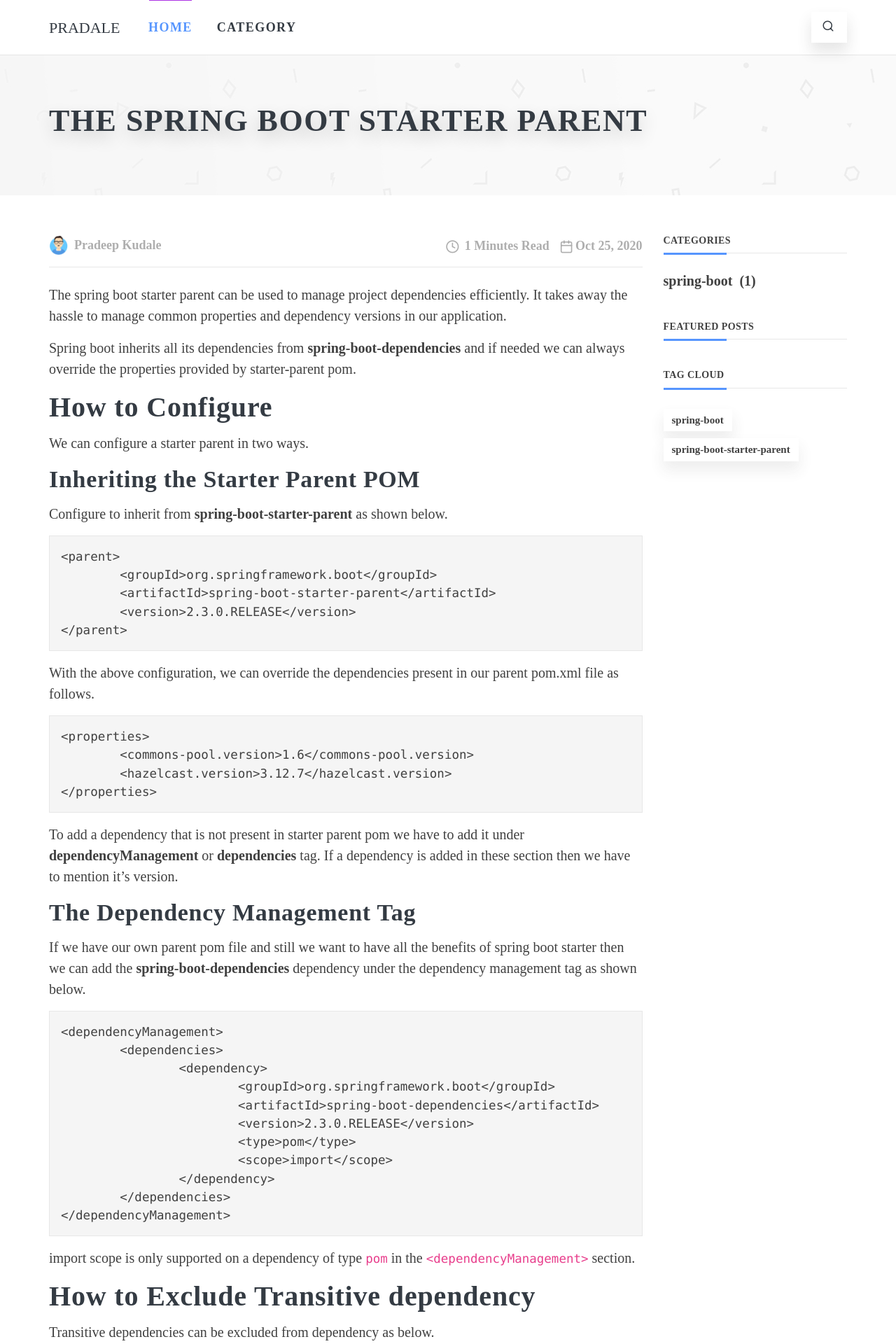
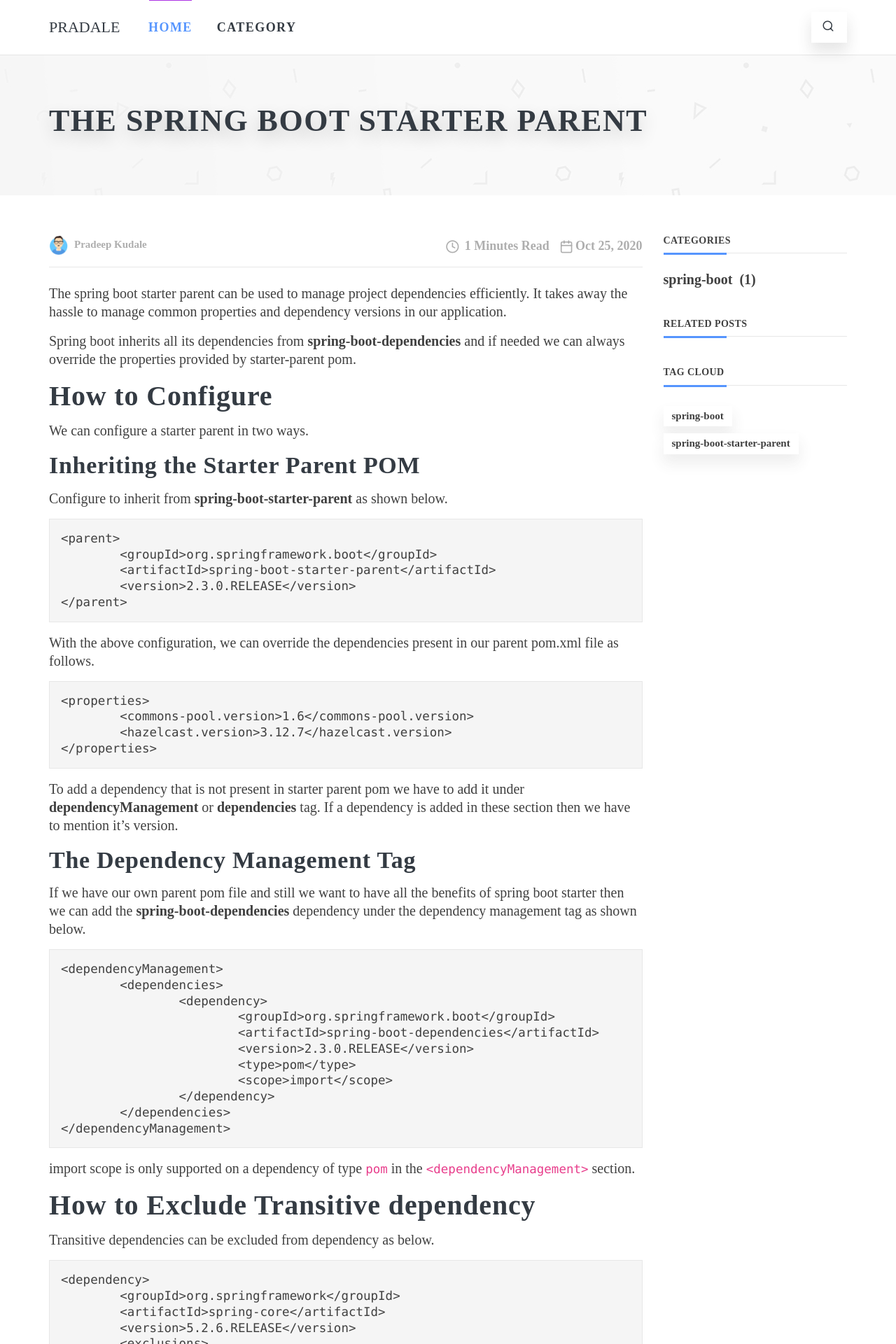
Before and after one commit to pradeepkudale/pradale, a Jekyll site: the page built from _posts/2020-10-25-the-spring-boot-starter-parent.md, in a window 1280 px wide. Shown: the top 1920 px of the page at 70% size. Built offline with Jekyll 4.4.1, drawn with Linux system fonts in a browser that asks for light colours; some web fonts are replaced; some of the changed text lies outside the part shown.

Commit message:
Update the style

```diff
--- a/_layouts/post.html
+++ b/_layouts/post.html
@@ -146,7 +146,7 @@
 
                     <!-- Related Posts-->
                     <div class="widget widget-featured-posts">
-                        <h4 class="widget-title"> Featured posts</h4>
+                        <h4 class="widget-title">Related Posts</h4>
                         {% for post in site.tags.featured %}
                             <a class="featured-post" href="{{post.url}}">
                                 <div class="featured-post-info">
@@ -159,6 +159,25 @@
                                 </div>
                             </a>
                         {% endfor %}
+
+                        <!--
+
+                        <div class="related">
+                            <h3>Related Posts</h3>
+                            {% assign firstCategory = page.categories | first %}
+                            {% assign relatedCount = 0 %}
+                            {% for related in site.categories[firstCategory] %}
+                                {% unless page.permalink == related.permalink %}
+                                    {% assign relatedCount = relatedCount | plus: 1 %}
+                                    <a href="{{related.permalink}}">{{ related.title }}</a>
+                                {% endunless %}
+
+                                {% if relatedCount == 3 %}
+                                    {% break %}
+                                {% endif %}
+                            {% endfor %}
+                        </div>
+                        -->
 
                     </div>
                     <!-- Tag Cloud-->
@@ -173,3 +192,15 @@
         </div>
     </div>
 </div>
+
+<aside class="social-share">
+    <h2>Share this:</h2>
+
+    <ul>
+        <li class="twitter"><a href="https://twitter.com/intent/tweet?url={{ site.url }}{{ page.url }}{% if page.description %}&text={{ page.description | url_escape }}{% else %}{{ page.title | url_escape }}{% endif %}{% if site.twitter %}&via={{ site.twitter }}{% endif %}" title="Share on Twitter">Twitter</a></li>
+
+        <li class="facebook"><a href="https://www.facebook.com/sharer/sharer.php?u={{ site.url }}{{ page.url }}{% if page.description %}&t={{ page.description | url_escape }}{% else %}{{ page.title | url_escape }}{% endif %}" title="Share on Facebook">Facebook</a></li>
+
+        <li class="googleplus"><a href="https://plus.google.com/share?url={{ site.url }}{{ page.url }}" title="Share on Google Plus">Google+</a></li>
+    </ul>
+</aside>
--- a/assets/css/main.css
+++ b/assets/css/main.css
@@ -3,6 +3,7 @@
 body {
   font-family: "Radley",serif;
   font-size: 20px;
+  line-height: 1.3;
 }
 
 h1, h2, h3, h4, h5, h6 {
@@ -30,7 +31,7 @@
 }
 
 .post-author .post-author-name {
-    font-size: 18px;
+    font-size: 15px;
 }
 
 .blog-card .post-title>a:hover {
--- a/index.html
+++ b/index.html
@@ -31,8 +31,8 @@
                         <div class="post-author-avatar"><img src="{{author.image}}" alt="Post Author"/>
                         </div>
                         <div class="post-author-name">{{author.name}}</div></a>
-                        <div class="post-meta">
-                            <span><i class="fe-icon-calendar"></i>{{ post.date | date: '%b %d, %Y' }}</span>
+                        <div class="post-meta" >
+                            <span style="font-size: 15px;"> <i class="fe-icon-calendar"></i>{{ post.date | date: '%b %d, %Y' }}</span>
                         </div>
                     </div>
                 </div>
```
